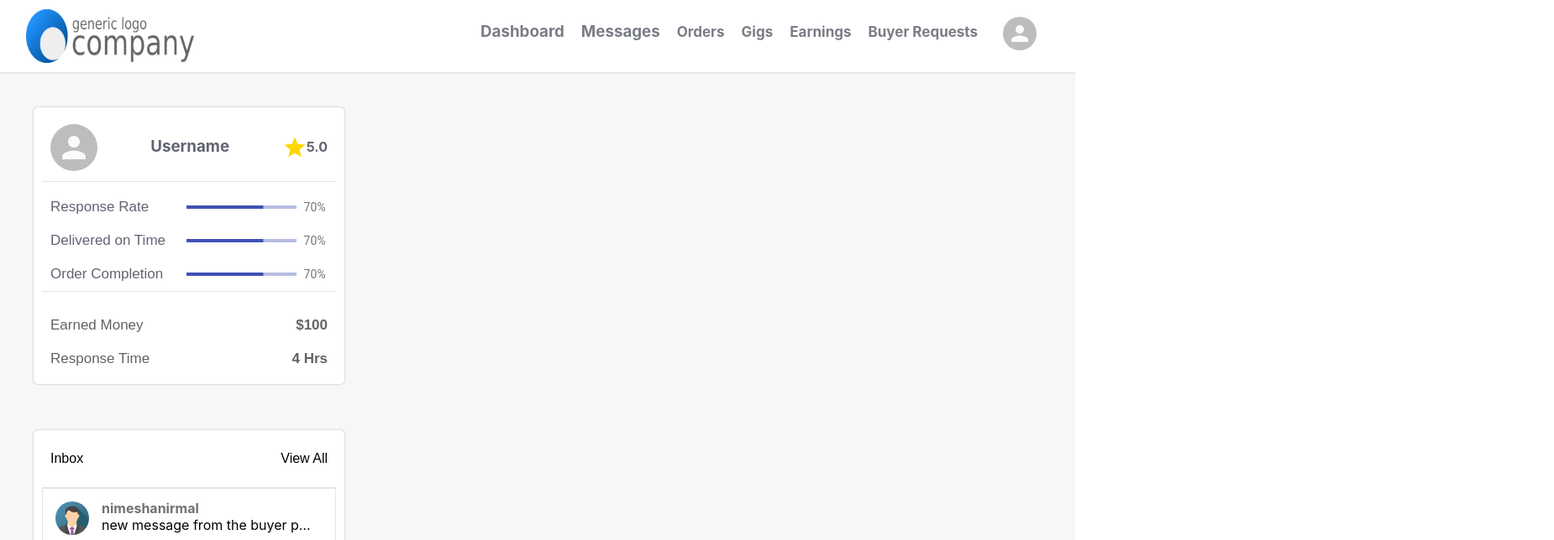
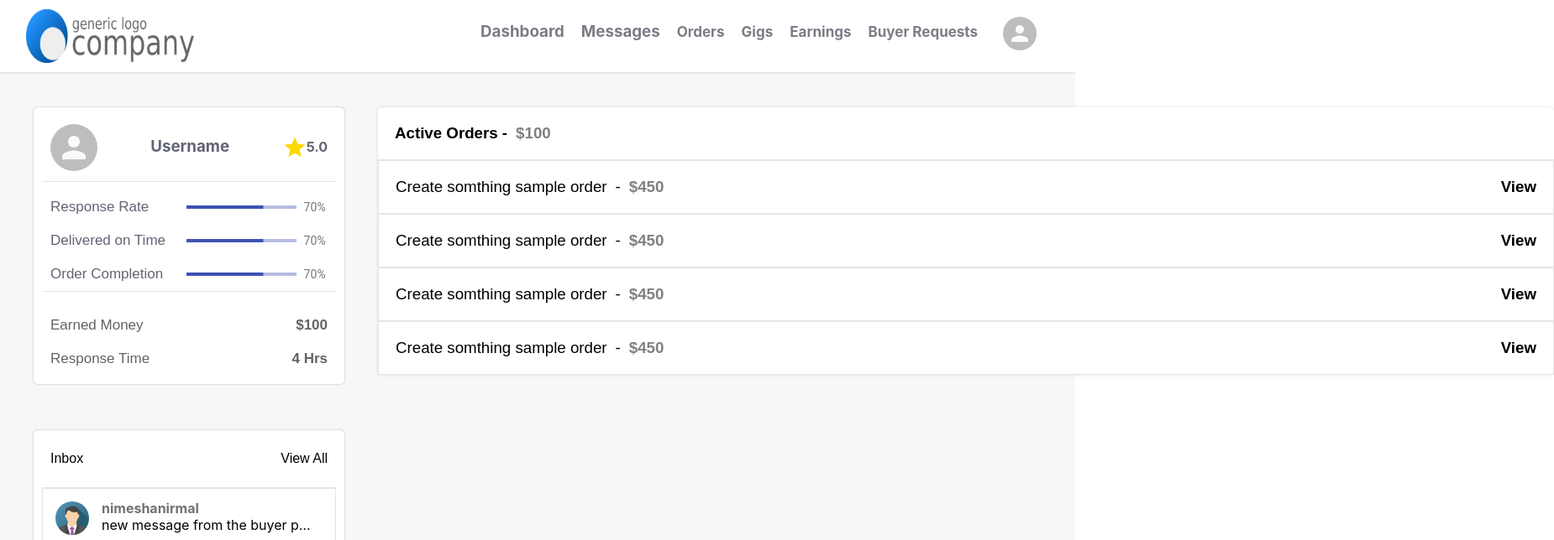
Before and after one commit to lunariweb/freelanceWeb, a React (Create React App) app: page /seller/seller_dash in a window 1280 px wide. Shown: the top 644 px of the page at 84% size, 1850 px wide, since content can reach past the window. Built offline with nearby package versions, Linux system fonts and the light colour scheme.

Commit message:
added the active orders ui

```diff
--- /dev/null
+++ b/src/components/ActiveOrders.js
@@ -0,0 +1,22 @@
+import React from "react";
+import "../css/ActiveOrders.css";
+import Order from "./Order";
+
+const ActiveOrders = () => {
+  return (
+    <div className="activeOrders">
+      <div className="header">
+        <h3>Active Orders - </h3>
+        <h3 className="price">$100</h3>
+      </div>
+      <div className="order__content">
+        <Order title="Create somthing sample order" price="450" />
+        <Order title="Create somthing sample order" price="450" />
+        <Order title="Create somthing sample order" price="450" />
+        <Order title="Create somthing sample order" price="450" />
+      </div>
+    </div>
+  );
+};
+
+export default ActiveOrders;
--- /dev/null
+++ b/src/components/Order.js
@@ -0,0 +1,19 @@
+import React from "react";
+import "../css/Order.css";
+
+const Order = ({ title, price, link }) => {
+  return (
+    <div className="order">
+      <div className="order__details">
+        <h3>{title}</h3>
+        <h3> - </h3>
+        <h3 className="price">${price}</h3>
+      </div>
+      <div className="order__actions">
+        <h3>View</h3>
+      </div>
+    </div>
+  );
+};
+
+export default Order;
--- a/src/components/Seller_Dashboard.js
+++ b/src/components/Seller_Dashboard.js
@@ -1,15 +1,23 @@
 import React from "react";
 import "../css/SellerDashboard.css";
+import ActiveOrders from "./ActiveOrders";
 import Sidebar from "./Sidebar";
 
 const Seller_Dashboard = () => {
   return (
     <div className="seller__dash">
-      {/* sidebar */}
-      <Sidebar />
-      {/* active orders */}
-      {/* steps */}
-      {/* mini slider */}
+      <div className="main__content">
+        <div className="leftSide">
+          {/* sidebar */}
+          <Sidebar />
+        </div>
+        <div className="rightSide">
+          {/* active orders */}
+          <ActiveOrders />
+          {/* steps */}
+          {/* mini slider */}
+        </div>
+      </div>
       {/* footer */}
     </div>
   );
--- a/src/components/Sidebar.js
+++ b/src/components/Sidebar.js
@@ -80,6 +80,7 @@ const Sidebar = () => {
           />
         </div>
       </div>
+      {/* social nets */}
       <div className="sidebar__social">
         <div className="social__header">
           <h3>Link your social networks</h3>
@@ -90,7 +91,6 @@ const Sidebar = () => {
           <Twitter className="net" />
         </div>
       </div>
-      {/* social nets */}
     </div>
   );
 };
--- /dev/null
+++ b/src/css/ActiveOrders.css
@@ -0,0 +1,23 @@
+.activeOrders {
+  background-color: white;
+  box-shadow: 0 0 4px rgba(0, 0, 0, 0.12);
+  display: flex;
+  flex-direction: column;
+  font-family: sans-serif;
+  width: 1400px;
+  border-radius: 5px;
+}
+
+.activeOrders > .header {
+  padding: 20px;
+  display: flex;
+  border-bottom: 1px solid #e5e5e5;
+}
+
+.activeOrders > .header > h3 {
+  margin-right: 10px;
+}
+
+.activeOrders > .header > .price {
+  color: gray;
+}
--- /dev/null
+++ b/src/css/Order.css
@@ -0,0 +1,37 @@
+.order {
+  display: flex;
+  justify-content: space-between;
+  padding: 20px;
+  font-family: sans-serif;
+  transition: 0.3s;
+  border: 1px solid #e5e5e5;
+}
+
+.order:hover {
+  background-color: rgba(0, 0, 0, 0.05);
+}
+
+.order > .order__details {
+  display: flex;
+}
+
+.order > .order__details > h3 {
+  margin-right: 10px;
+  font-weight: 500;
+}
+
+.order > .order__details > .price {
+  color: gray;
+  font-weight: bold;
+}
+
+.order > .order__actions > h3 {
+  text-decoration: none;
+  color: black;
+  transition: 0.3s;
+}
+
+.order > .order__actions > h3:hover {
+  cursor: pointer;
+  color: blue;
+}
--- a/src/css/SellerDashboard.css
+++ b/src/css/SellerDashboard.css
@@ -2,3 +2,13 @@
   background-color: #f7f7f7;
   height: 100vh;
 }
+
+.seller__dash > .main__content {
+  display: flex;
+  justify-content: space-between;
+}
+
+.seller__dash > .main__content > .rightSide {
+  margin-right: 50px;
+  margin-top: 40px;
+}
```
